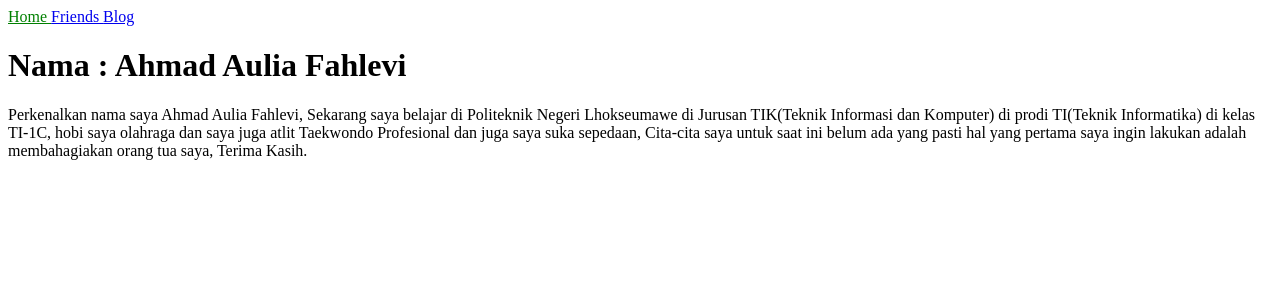
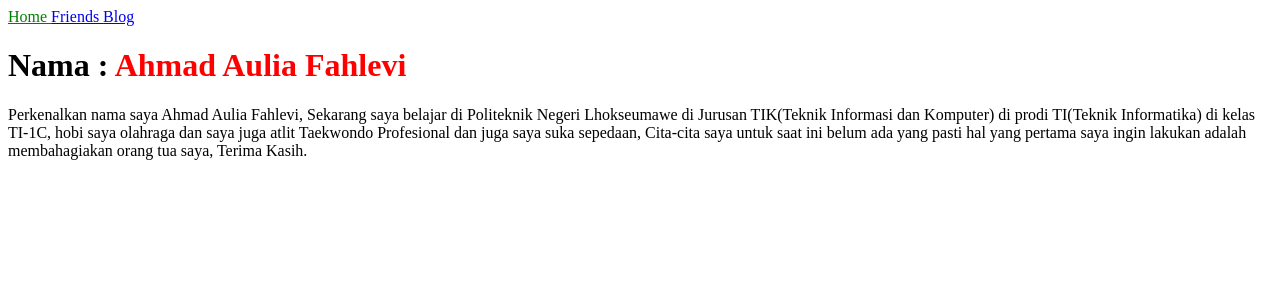
Before and after one commit to lepii1/lepii1.github.io, a Jekyll site: the page built from index.html, in a window 1280 px wide. Shown: the top 300 px of the page. Built offline with Jekyll 4.4.1, drawn with Linux system fonts in a browser that asks for light colours.

Commit message:
initial commit

```diff
--- a/_sass/main.scss
+++ b/_sass/main.scss
@@ -1,3 +1,6 @@
 .current {
     color: green;
 }
+.last_name {
+    color: red;
+}
--- a/index.html
+++ b/index.html
@@ -3,7 +3,7 @@ layout: default
 title: Home
 ---
 
-    <h1>Nama : Ahmad Aulia Fahlevi</h1>
+    <h1>Nama : <span class="last_name">Ahmad Aulia Fahlevi</span></h1>
     <p>Perkenalkan nama saya Ahmad Aulia Fahlevi, Sekarang saya belajar di Politeknik Negeri Lhokseumawe
          di Jurusan TIK(Teknik Informasi dan Komputer) di prodi TI(Teknik Informatika) di kelas TI-1C,
          hobi saya olahraga dan saya juga atlit Taekwondo Profesional dan juga saya suka sepedaan,
```
